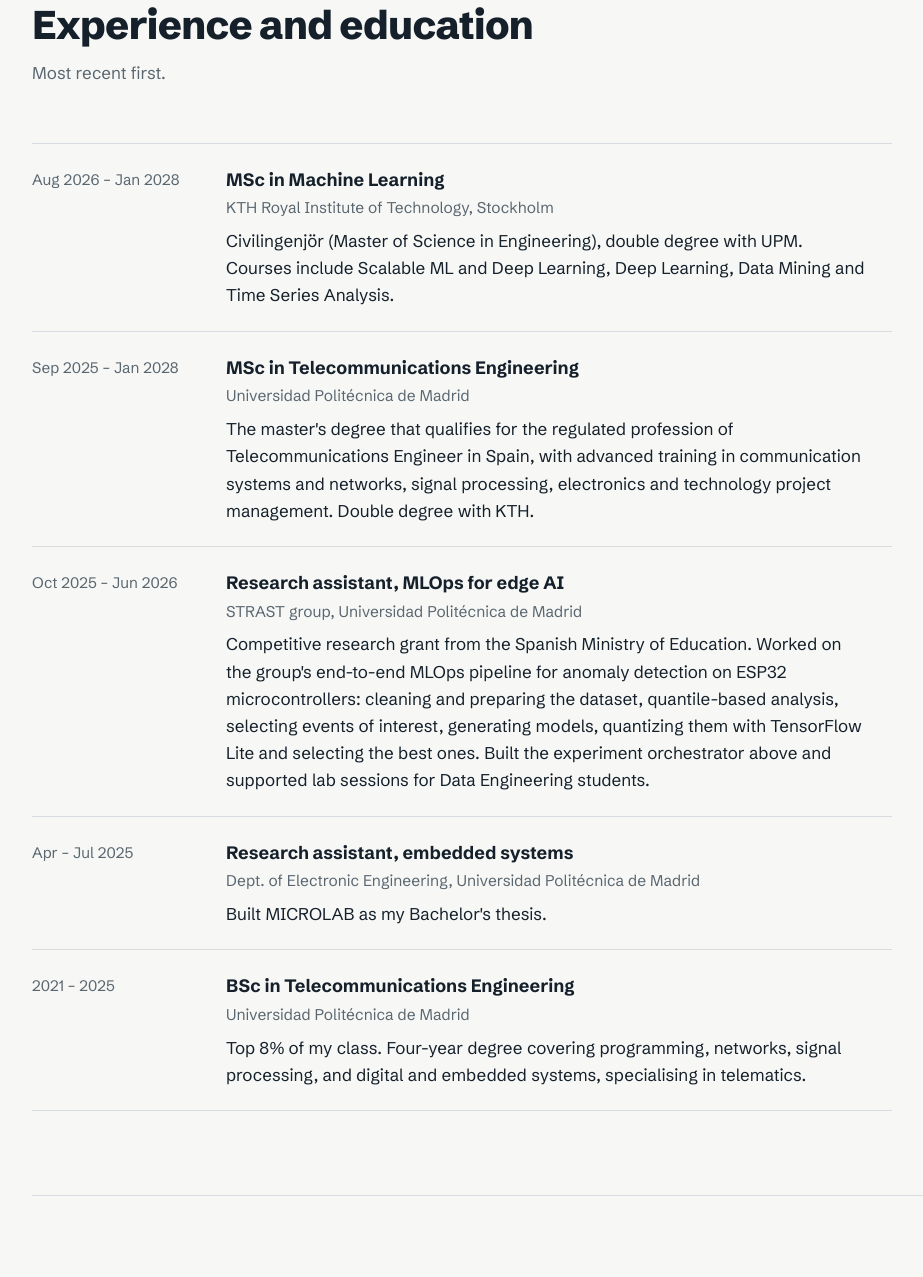
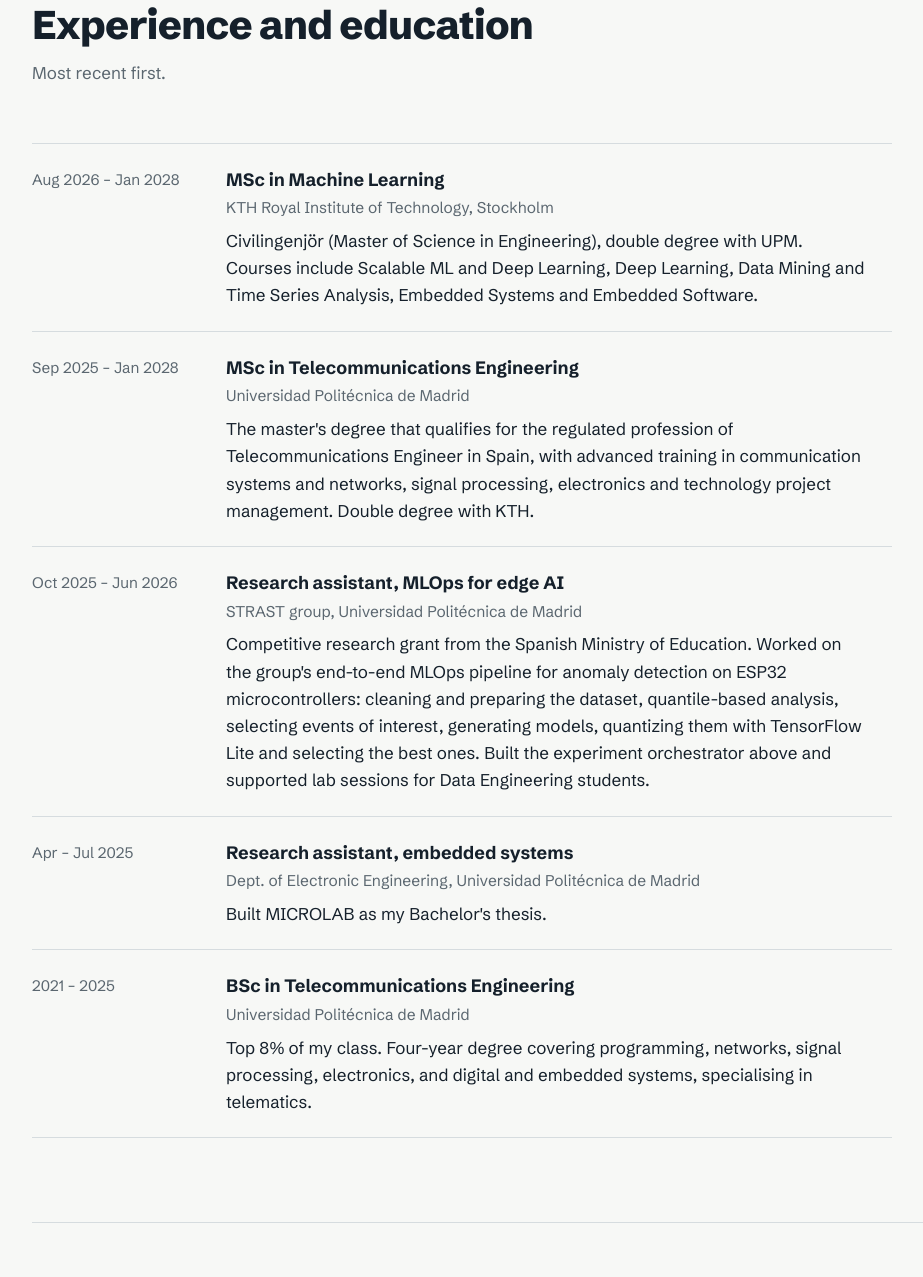
Before and after one commit to iivvjj/iivvjj.github.io, a plain HTML site: page index.html in a window 1280 px wide. Shown: the part 3394-4671 px from the top of the page, without its empty margins (76-999 px from the left). Drawn offline with Linux system fonts and the light colour scheme.

Commit message:
corrections

```diff
--- a/index.html
+++ b/index.html
@@ -287,7 +287,7 @@
         <div>
           <h3>MSc in Machine Learning</h3>
           <p class="where">KTH Royal Institute of Technology, Stockholm</p>
-          <p>Civilingenjör (Master of Science in Engineering), double degree with UPM. Courses include Scalable ML and Deep Learning, Deep Learning, Data Mining and Time Series Analysis.</p>
+          <p>Civilingenjör (Master of Science in Engineering), double degree with UPM. Courses include Scalable ML and Deep Learning, Deep Learning, Data Mining and Time Series Analysis, Embedded Systems and Embedded Software.</p>
         </div>
       </li>
       <li>
@@ -319,7 +319,7 @@
         <div>
           <h3>BSc in Telecommunications Engineering</h3>
           <p class="where">Universidad Politécnica de Madrid</p>
-          <p>Top 8% of my class. Four-year degree covering programming, networks, signal processing, and digital and embedded systems, specialising in telematics.</p>
+          <p>Top 8% of my class. Four-year degree covering programming, networks, signal processing, electronics, and digital and embedded systems, specialising in telematics.</p>
         </div>
       </li>
     </ol>
```
